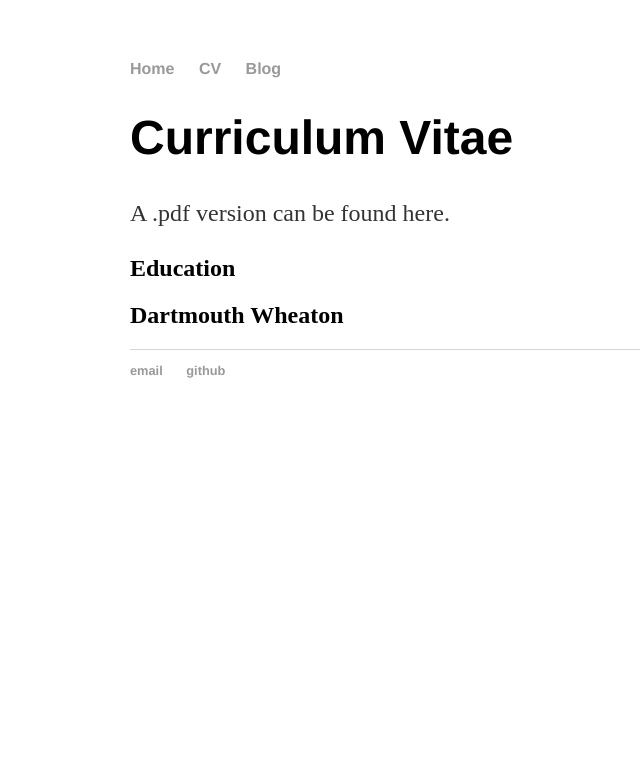
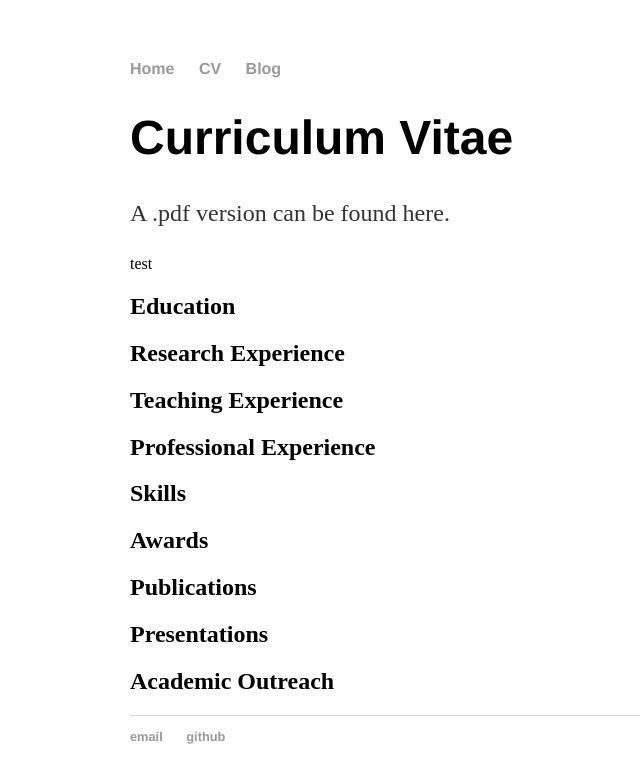
Before and after one commit to ggenszler/ggenszler.github.io, a Jekyll site: the page built from cv/index.html, in a window 1280 px wide. Shown: the top 783 px of the page, without its empty margins (62-702 px from the left). Built offline with Jekyll 4.4.1, drawn with Linux system fonts in a browser that asks for light colours.

Commit message:
Update index.html

```diff
--- a/cv/index.html
+++ b/cv/index.html
@@ -7,6 +7,21 @@ title: Curriculum Vitae
 	<p>A .pdf version can be found here.</p>
 </div><!-- /.blurb -->
 
+test
 <h2> Education <h2>
-Dartmouth
-Wheaton
+
+<h2> Research Experience <h2>
+
+<h2> Teaching Experience <h2>
+
+<h2> Professional Experience <h2>
+
+<h2> Skills <h2>
+
+<h2> Awards <h2>
+
+<h2> Publications <h2>
+
+<h2> Presentations <h2>
+
+<h2> Academic Outreach <h2>
```
